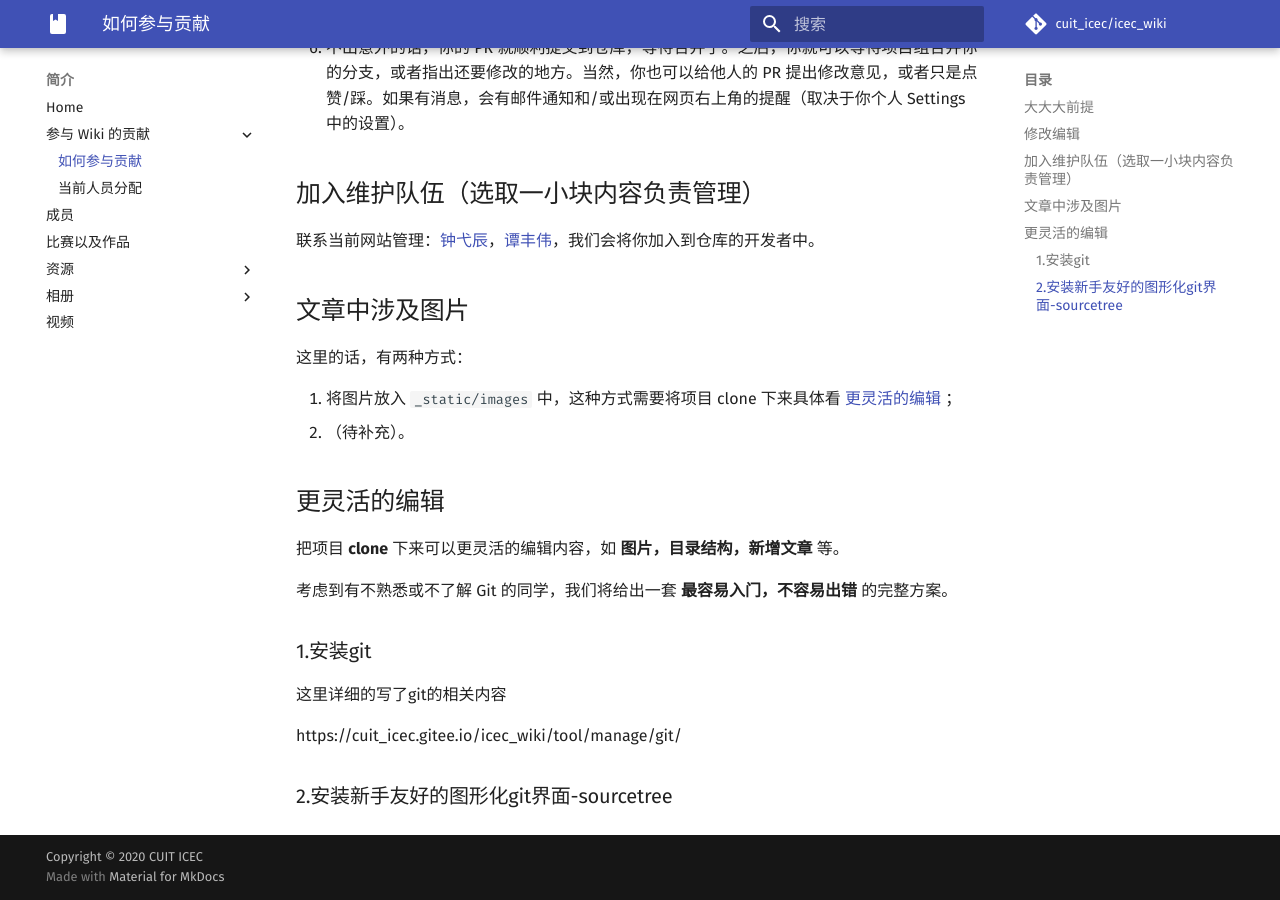
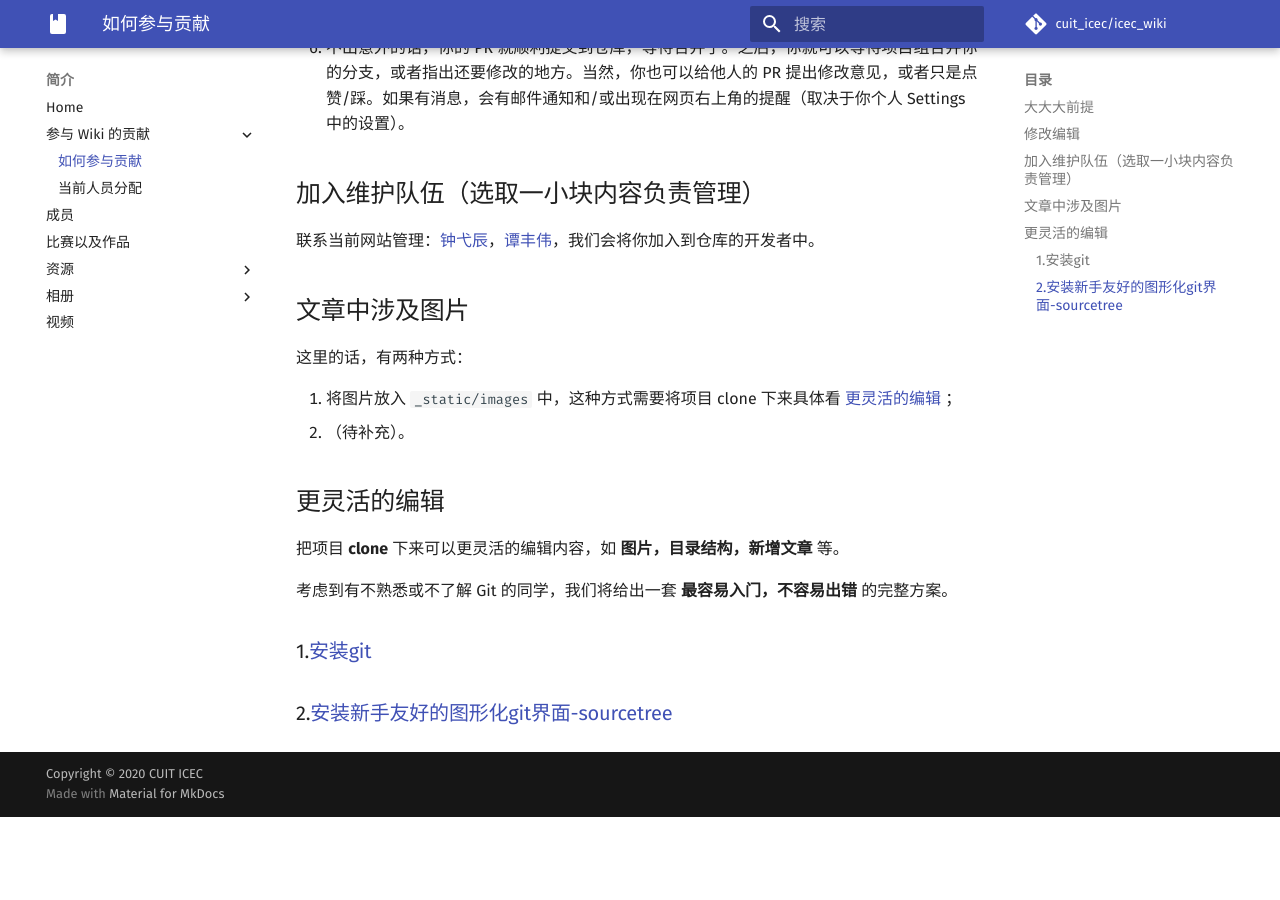
Before and after one commit to cuit-icec/cuit-icec.github.io, an MkDocs documentation site: the page built from docs/icec/contri/howto.md, in a window 1280 px wide and 900 px high, scrolled down 930 px. Built offline with MkDocs 1.6.1 and Material for MkDocs 9.7.7, drawn with Linux system fonts in a browser that asks for light colours; nearby versions of some CDN libraries; comment, search, counter and statistics services are not loaded; after the commit the page ends 1747 px from its top, so only the background shows below that.

Commit message:
add sourcetree

```diff
--- a/docs/icec/contri/howto.md
+++ b/docs/icec/contri/howto.md
@@ -40,10 +40,6 @@
 
 考虑到有不熟悉或不了解 Git 的同学，我们将给出一套 **最容易入门，不容易出错** 的完整方案。
 
-### 1.安装git
+### 1.[安装git](https://cuit_icec.gitee.io/icec_wiki/tool/manage/git/)
 
-这里详细的写了git的相关内容
-
-https://cuit_icec.gitee.io/icec_wiki/tool/manage/git/
-
-### 2.安装新手友好的图形化git界面-sourcetree
+### 2.[安装新手友好的图形化git界面-sourcetree](https://cuit_icec.gitee.io/icec_wiki/tool/manage/git/)
--- a/mkdocs.yml
+++ b/mkdocs.yml
@@ -32,7 +32,8 @@
   - 工具:
     - 引导: tool/intro.md
     - 项目协作及管理:
-      - git: tool/manage/git.md
+      - 版本管理工具git: tool/manage/git.md
+      - git图形界面sourcetree: tool/manage/sourcetree.md
     - 编程:
       - 编辑器:
         - Visual Studio Code: tool/software/code_editor/visual_studio_code.md
```
Also changed, not shown: docs/tool/manage/sourcetree.md (added).
